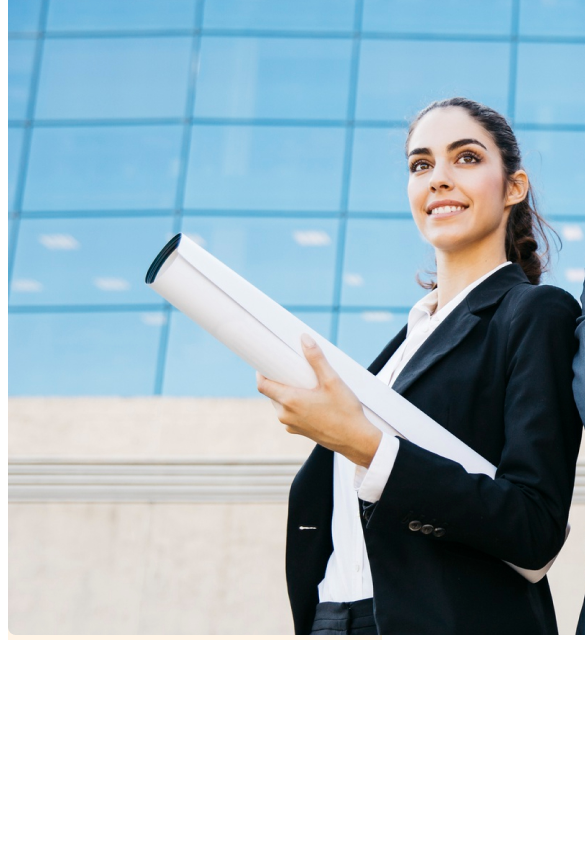
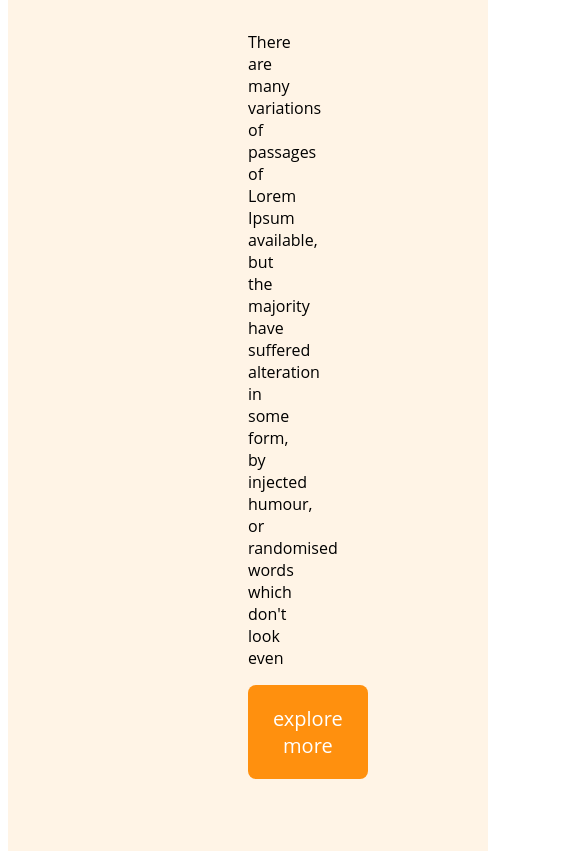
Before and after one commit to sojib9G/g3-arcetecture, a plain HTML site: page index.htm in a window 390 px wide. Shown: the part 759-1618 px from the top of the page, 585 px wide, since content can reach past the window. Before the commit the page ends 1407 px from the top, so only its background shows below. Drawn offline with Linux system fonts and the light colour scheme.

Commit message:
finished the header section with responsive with mobile and tablet device

```diff
--- a/styles/architect.css
+++ b/styles/architect.css
@@ -4,8 +4,19 @@
     font-family: 'open sans', sans-serif;
     font-family: 'work sans'sans-serif;
 }
+
+.btn-primary{
+    border-radius: 8px;
+    color: #FFF;
+    font-size: 1.25rem;
+    background: #FF900E;
+    padding: 20px 25px;
+    cursor: pointer;
+    border: 0;
+}
 header{
     background: rgba(255, 144, 14, 0.10);
+    padding: 50px 240px;
 }
 nav{
     display: flex;
@@ -47,3 +58,6 @@ nav li a{
 .banner-decription{
     color: #727272;
 }
+.banner img{
+    width: 100%;
+}
```
